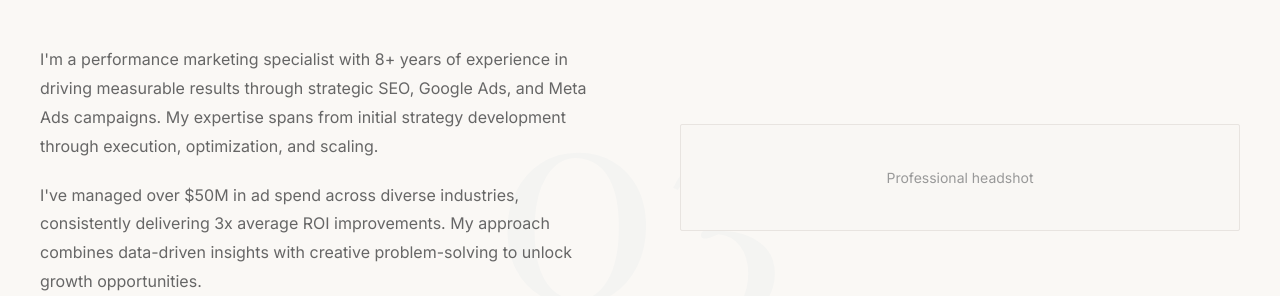
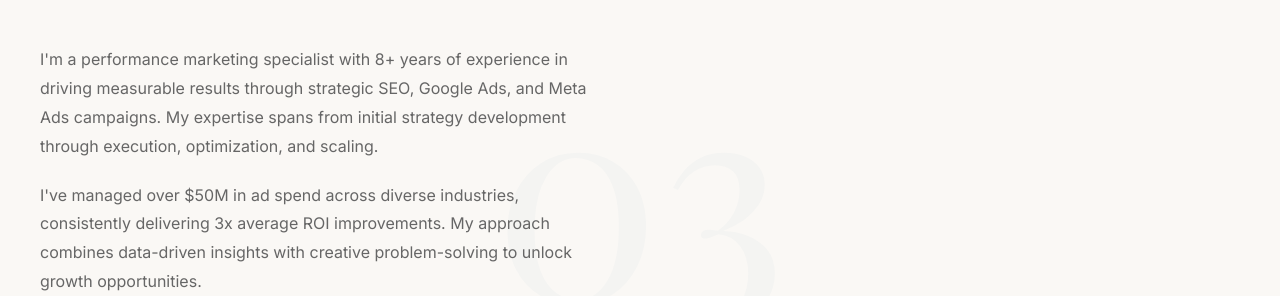
Before and after one commit to ipriyajain/priya-jain-portfolio, a plain HTML site: page index.html in a window 1280 px wide. Shown: the part 1815-2111 px from the top of the page. Drawn offline with nearby package versions, Linux system fonts and the light colour scheme.

Commit message:
Remove headshot placeholder from About Me section

```diff
--- a/index.html
+++ b/index.html
@@ -637,9 +637,6 @@
                         <span class="highlight-tag">Meta Ads</span>
                         <span class="highlight-tag">Analytics</span>
                     </div>
-                </div>
-                <div>
-                    <p style="font-size: 14px; color: #999; text-align: center; padding: 40px; background: #f9f7f4; border: 1px solid #e8e4e0; border-radius: 2px;">Professional headshot</p>
                 </div>
             </div>
         </div>
```
